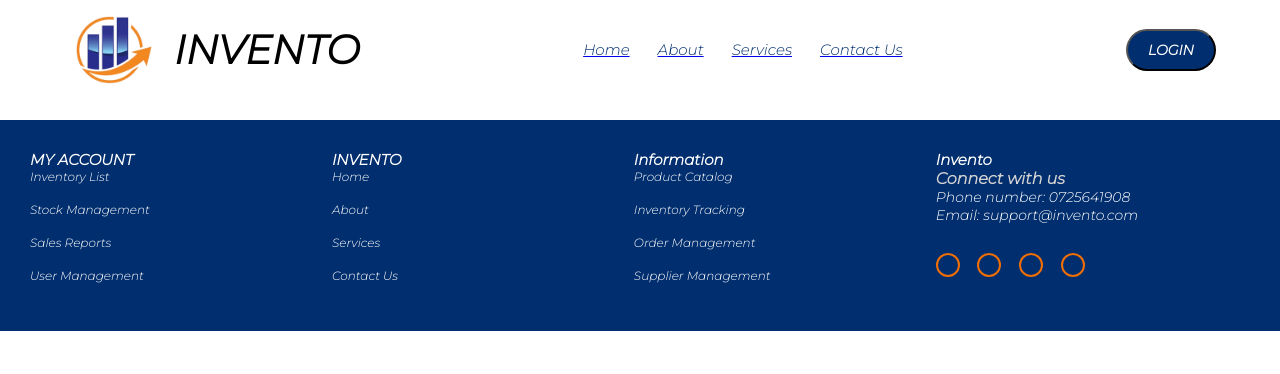
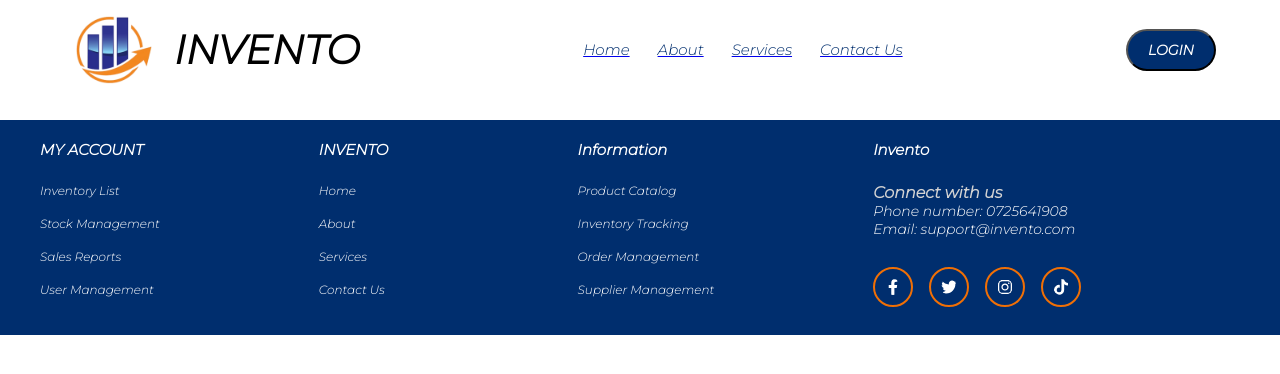
Before and after one commit to dexterbrian/inventory-app, a React (Create React App) app: page /footer in a window 1280 px wide. Shown: the top 374 px of the page. Built offline with nearby package versions, Linux system fonts and the light colour scheme; a web font is replaced by a local one.

Commit message:
Made final changes to all components

```diff
--- a/src/components/about/About.css
+++ b/src/components/about/About.css
@@ -83,7 +83,7 @@
 
 .read-more {
     color: white;
-    padding: 10px 20px;
+    padding: 15px 20px;
     background: #002e6e;
     width: fit-content;
     font-size: 14px;
--- a/src/components/footer/Footer.css
+++ b/src/components/footer/Footer.css
@@ -2,14 +2,14 @@
 
 .footer{
     display: grid;
-    grid-template-columns: repeat(auto-fit, minmax(150px, auto));
-    gap: 2.5rem;
+    grid-template-columns: repeat(auto-fit, minmax(100px, auto));
+    gap: 1rem;
     background: #002e6e;
-    padding: 30px;
+    padding: 20px 40px;
 }
 
 .contact-box h4{
-    margin-bottom: 1,5rem;
+    margin-bottom: 1.5rem;
     font-size: 15px;
     color: white;
 }
@@ -35,9 +35,10 @@
 }
 
 .contact-box li a:hover{
-    transform: translateX(7px);
+    transform: scale(1.1);
     text-decoration: none;
     color: #f06f05;
+    font-weight: bold;
 }
 
 .contact-box h5{
@@ -58,22 +59,20 @@
 }
 
 .social .social-icon {
-    height: 20px;
-    width: 20px;
-    background: transparent;
+    height: 40px;
+    width: 40px;
     border: 2px solid #f06f05;
     display: flex;
     align-items: center;
     justify-content: center;
     border-radius: 50%;
-    font-size: 12px;
-    margin-right: 1.1rem;
+    font-size: 18px;
+    margin-right: 1rem;
     color: white;
     transition: all 0.5s ease;
     padding: 10px;
 }
 
 .social .social-icon:hover {
-    background: #f06f05;
-    color: #002e6e;
+    background-color: #f06f05;
 }
--- a/src/components/home/Home.css
+++ b/src/components/home/Home.css
@@ -1,7 +1,7 @@
 .home {
     position: relative;
     width: 100%;
-    height: 90vh;
+    height: 85vh;
     background: linear-gradient(to right, #002e6e, #017387);
     color: white;
     display: flex;
@@ -16,6 +16,7 @@
 
 .home-title {
     bottom: 15%;
+    padding-top: 5%;
     font-family: 'Playfair Display', serif;
     font-weight: 700;
     color: white;
@@ -33,7 +34,7 @@
     color: white;
     padding-top: 18px;
     letter-spacing: 2px;
-    padding-left: 20%;
+    padding-left: 10%;
     padding-right: 20%;
     font-size: 16px;
     line-height: 2;
--- a/src/components/navbar/NavBar.css
+++ b/src/components/navbar/NavBar.css
@@ -48,6 +48,7 @@ li {
     display: flex;
     justify-content: center;
     width: 60%;
+    text-decoration: none;
 }
 
 .nav-links li {
@@ -59,22 +60,7 @@ li {
     text-transform: capitalize;
     font-family: 'Montserrat', sans-serif;
     text-decoration: none;
-    position: relative; /* Added */
-}
-
-.nav-links li::before {
-    content: '';
-    position: absolute;
-    left: 0;
-    bottom: -3px;
-    width: 100%;
-    height: 2px;
-    background-color: transparent;
-    transition: background-color 0.3s ease; /* Added */
-}
-
-.nav-links li:hover::before {
-    background-color: #002e6e;
+    position: relative;
 }
 
 .login-button {
```
